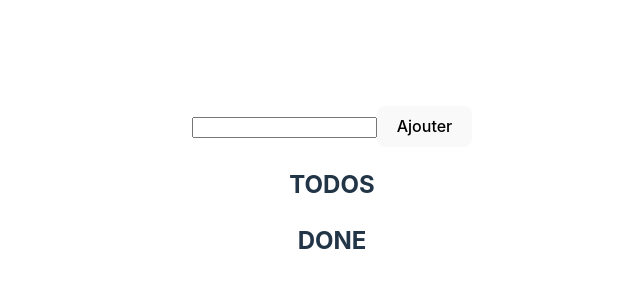
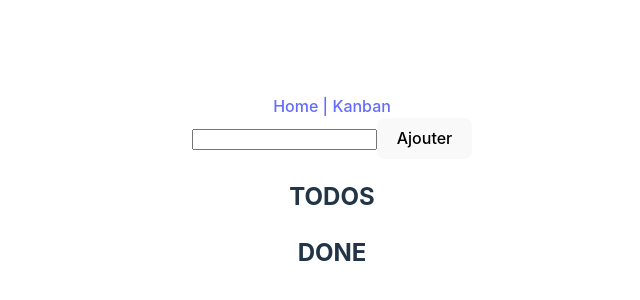
Before and after one commit to Xinginn/MyDigitalCampus-REACT-EX1, a React (Vite) app: page /kanban in a window 1280 px wide. Shown: the part 208-508 px from the top of the page, without its empty margins (308-948 px from the left). Built offline with nearby package versions, Linux system fonts and the light colour scheme.

Commit message:
feat: add Navbar component

```diff
--- a/src/App.jsx
+++ b/src/App.jsx
@@ -1,6 +1,7 @@
 
 import { useRef } from 'react';
 import './App.css';
+import { Navbar } from './components/Navbar';
 
 function App(){
 
@@ -13,6 +14,7 @@ function App(){
 
   return (
     <div className='App'>
+      <Navbar></Navbar>
       <h2>Demo useRef</h2>
       <input type="text" ref={inputRef} />
       <button type="button" onClick={() => handleClick()}> Reset input </button>
--- /dev/null
+++ b/src/components/Navbar.jsx
@@ -0,0 +1,10 @@
+import { Link } from "react-router-dom";
+
+export function Navbar(){
+  return (
+    <>
+      <Link to="/">Home | </Link>
+      <Link to="kanban">Kanban</Link>
+    </>
+  )
+}
--- a/src/views/Kanban.jsx
+++ b/src/views/Kanban.jsx
@@ -1,5 +1,6 @@
 import { useState } from 'react';
 import { TodoItem } from '../components/TodoItem';
+import { Navbar } from '../components/Navbar';
 
 const STATE = {
 	TODO: 'todo',
@@ -53,6 +54,7 @@ function Kanban() {
 
 	return (
 		<div className="Kanban">
+      <Navbar></Navbar>
 			<form onSubmit={handleSubmit}>
 				<input type="text" name="todo" onChange={handleChange} value={form.todo} />
 				<button type="submit">Ajouter</button>
```
